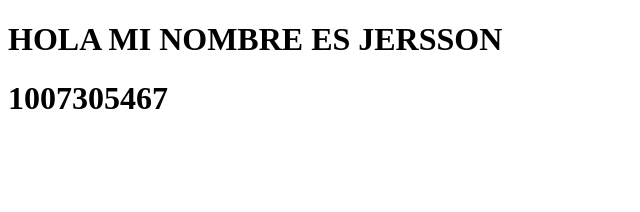
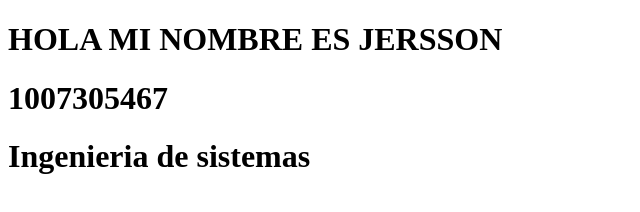
Before and after one commit to Jersson20/prueba, a plain HTML site: page git/index.html in a window 1280 px wide. Shown: the whole page, without its empty margins (0-640 px from the left). Drawn offline with Linux system fonts and the light colour scheme.

Commit message:
Versión 3
Sitio web versión 3

```diff
--- a/git/index.html
+++ b/git/index.html
@@ -8,5 +8,6 @@
 <body>
     <h1>HOLA MI NOMBRE ES JERSSON</h1>
     <h1>1007305467</h1>
+    <h1>Ingenieria de sistemas</h1>
 </body>
 </html>
```
